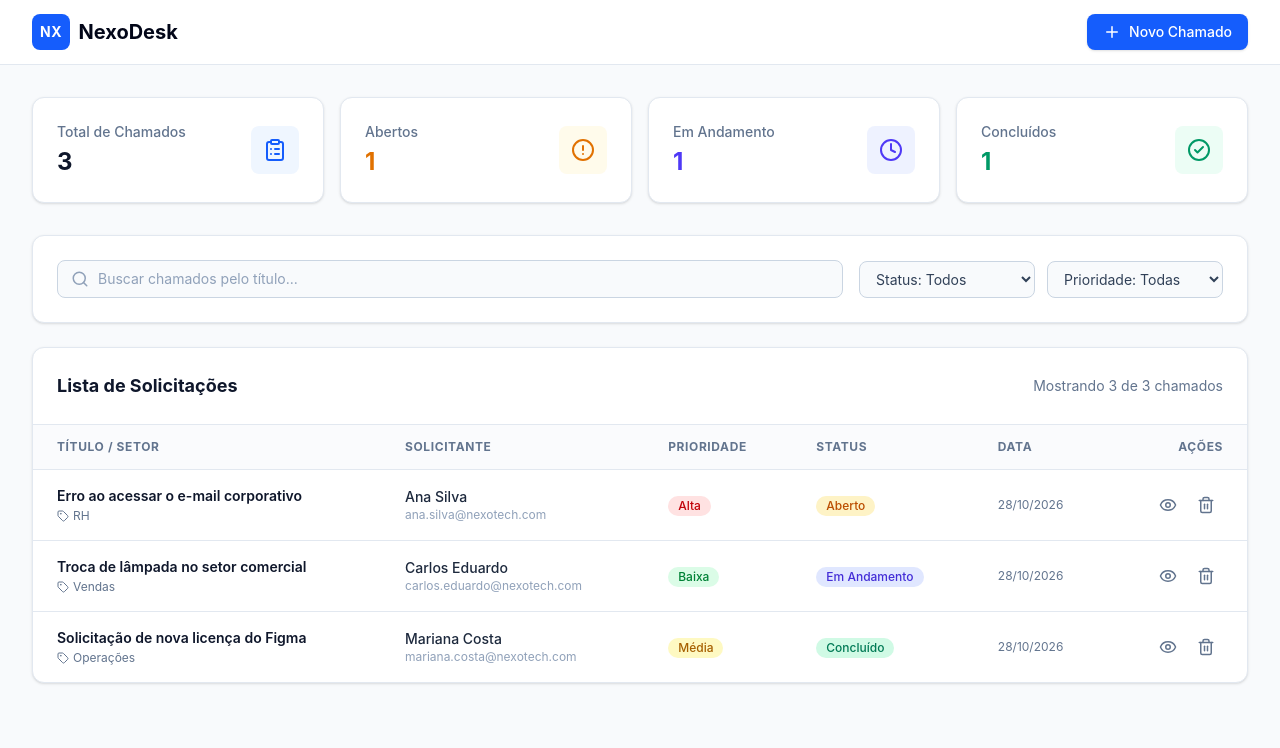
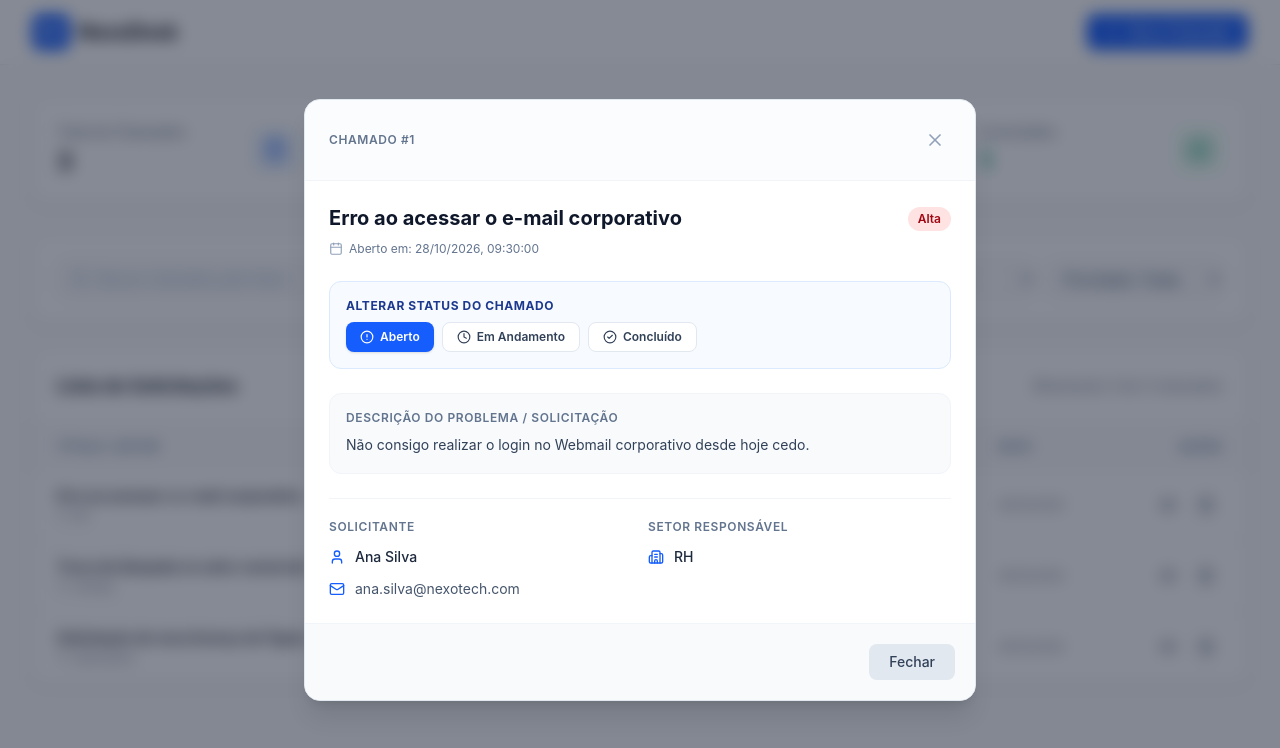
Before and after one commit to Wandallis/nexodesk, a React (Vite) app: page / in a window 1280 px wide. Both pictures are taken after a click on the button 1168 px from the left and 505 px from the top of the page. Shown: the top 748 px of the page. Built offline with nearby package versions, Linux system fonts and the light colour scheme.

Commit message:
adicionando modal de exibição de informações detalhadas

```diff
--- a/src/App.tsx
+++ b/src/App.tsx
@@ -5,6 +5,7 @@ import { Header } from './components/header';
 import { MetricCard } from './components/MetricCard';
 import { TicketTable } from './components/TicketTable';
 import { TicketFilters } from './components/TicketFilters';
+import { TicketDetailsModal } from './components/TicketDetailsModal';
 import {
   ClipboardList,
   Clock,
@@ -19,6 +20,24 @@ export default function App() {
   const [searchTerm, setSearchTerm] = useState('');
   const [selectedStatus, setSelectedStatus] = useState('Todos');
   const [selectedPriority, setSelectedPriority] = useState('Todos');
+
+  // Estados do Modal de Detalhes
+  const [selectedTicket, setSelectedTicket] = useState<Ticket | null>(null);
+  const [isDetailsModalOpen, setIsDetailsModalOpen] = useState(false);
+
+  // Lógica para visualizar detalhes
+  const handleViewDetails = (ticket: Ticket) => {
+    setSelectedTicket(ticket);
+    setIsDetailsModalOpen(true);
+  };
+
+  const handleCloseDetailsModal = () => {
+    setSelectedTicket(null);
+    setIsDetailsModalOpen(false);
+  };
+
+
+
 
   // Contadores globais (baseados em todos os tickets)
   const totalTickets = tickets.length;
@@ -51,9 +70,19 @@ export default function App() {
     }
   };
 
-  const handleViewDetails = (ticket: Ticket) => {
-    alert(`Detalhes do chamado:\n\nTítulo: ${ticket.title}\nSolicitante: ${ticket.authorName}\nStatus: ${ticket.status}`);
+  // Função para alterar o status do chamado com feedback
+  const handleUpdateStatus = (ticketId: string, newStatus: Ticket['status']) => {
+    setTickets(prev =>
+      prev.map(t => t.id === ticketId ? { ...t, status: newStatus } : t)
+    );
+
+    // Atualiza também o ticket selecionado atualmente no modal para refletir na hora
+    setSelectedTicket(prev => prev ? { ...prev, status: newStatus } : null);
+
+    alert(`Sucesso! Status do chamado atualizado para "${newStatus}".`);
   };
+
+
 
   return (
     <div className="min-h-screen bg-slate-50 text-slate-800">
@@ -122,6 +151,16 @@ export default function App() {
         </div>
 
       </main>
+
+      {/* Modal de Detalhes do Chamado */}
+      <TicketDetailsModal
+        ticket={selectedTicket}
+        isOpen={isDetailsModalOpen}
+        onClose={handleCloseDetailsModal}
+        onUpdateStatus={handleUpdateStatus}
+      />
+
+
     </div>
   );
 }
--- /dev/null
+++ b/src/components/TicketDetailsModal.tsx
@@ -0,0 +1,135 @@
+import type { Ticket } from '../types/ticket';
+import { X, Calendar, User, Mail, Building2, AlertCircle, Clock, CheckCircle2 } from 'lucide-react';
+
+interface TicketDetailsModalProps {
+  ticket: Ticket | null;
+  isOpen: boolean;
+  onClose: () => void;
+  onUpdateStatus: (ticketId: string, newStatus: Ticket['status']) => void;
+}
+
+export function TicketDetailsModal({ ticket, isOpen, onClose, onUpdateStatus }: TicketDetailsModalProps) {
+  if (!isOpen || !ticket) return null;
+
+  return (
+    <div className="fixed inset-0 z-50 flex items-center justify-center bg-slate-900/50 backdrop-blur-sm p-4 overflow-y-auto">
+      <div
+        className="bg-white w-full max-w-2xl rounded-2xl shadow-xl border border-slate-200 overflow-hidden transform transition-all"
+        onClick={(e) => e.stopPropagation()}
+      >
+        {/* Modal Header */}
+        <div className="flex items-center justify-between p-5 sm:p-6 border-b border-slate-100 bg-slate-50/50">
+          <div className="flex items-center gap-3">
+            <span className="text-xs font-semibold text-slate-500 uppercase tracking-wider">
+              Chamado #{ticket.id}
+            </span>
+          </div>
+          <button
+            onClick={onClose}
+            className="p-1.5 text-slate-400 hover:text-slate-600 hover:bg-slate-200/60 rounded-lg transition cursor-pointer"
+            title="Fechar"
+          >
+            <X size={20} />
+          </button>
+        </div>
+
+        {/* Modal Content */}
+        <div className="p-5 sm:p-6 space-y-6">
+          {/* Título e Prioridade */}
+          <div>
+            <div className="flex items-center justify-between gap-4 mb-2">
+              <h2 className="text-lg sm:text-xl font-bold text-slate-900 leading-snug">
+                {ticket.title}
+              </h2>
+              <span className={`px-2.5 py-1 rounded-full text-xs font-semibold ${
+                ticket.priority === 'Alta' ? 'bg-red-100 text-red-800' :
+                ticket.priority === 'Média' ? 'bg-yellow-100 text-yellow-800' : 'bg-green-100 text-green-800'
+              }`}>
+                {ticket.priority}
+              </span>
+            </div>
+            <div className="flex items-center gap-1.5 text-xs text-slate-500">
+              <Calendar size={14} className="text-slate-400" />
+              <span>Aberto em: {new Date(ticket.createdAt).toLocaleString('pt-BR')}</span>
+            </div>
+          </div>
+
+          {/* Alteração de Status Interativa */}
+          <div className="bg-blue-50/50 border border-blue-100 p-4 rounded-xl space-y-2">
+            <label className="text-xs font-bold text-blue-900 uppercase tracking-wider block">
+              Alterar Status do Chamado
+            </label>
+            <div className="flex flex-wrap gap-2">
+              {(['Aberto', 'Em Andamento', 'Concluído'] as Ticket['status'][]).map((statusOption) => {
+                const isSelected = ticket.status === statusOption;
+                return (
+                  <button
+                    key={statusOption}
+                    onClick={() => onUpdateStatus(ticket.id, statusOption)}
+                    className={`px-3.5 py-1.5 rounded-lg text-xs font-semibold transition cursor-pointer flex items-center gap-1.5 ${
+                      isSelected
+                        ? 'bg-blue-600 text-white shadow-sm'
+                        : 'bg-white text-slate-700 border border-slate-200 hover:bg-slate-100'
+                    }`}
+                  >
+                    {statusOption === 'Aberto' && <AlertCircle size={14} />}
+                    {statusOption === 'Em Andamento' && <Clock size={14} />}
+                    {statusOption === 'Concluído' && <CheckCircle2 size={14} />}
+                    {statusOption}
+                  </button>
+                );
+              })}
+            </div>
+          </div>
+
+          {/* Descrição Completa */}
+          <div className="bg-slate-50 p-4 rounded-xl border border-slate-100">
+            <h4 className="text-xs font-semibold text-slate-500 uppercase tracking-wider mb-2">
+              Descrição do Problema / Solicitação
+            </h4>
+            <p className="text-sm text-slate-700 whitespace-pre-wrap leading-relaxed">
+              {ticket.description}
+            </p>
+          </div>
+
+          {/* Dados do Solicitante e Setor */}
+          <div className="grid grid-cols-1 sm:grid-cols-2 gap-4 border-t border-slate-100 pt-5">
+            <div className="space-y-3">
+              <h4 className="text-xs font-semibold text-slate-500 uppercase tracking-wider">
+                Solicitante
+              </h4>
+              <div className="flex items-center gap-2.5 text-sm text-slate-800">
+                <User size={16} className="text-blue-600 shrink-0" />
+                <span className="font-medium">{ticket.authorName}</span>
+              </div>
+              <div className="flex items-center gap-2.5 text-sm text-slate-600">
+                <Mail size={16} className="text-blue-600 shrink-0" />
+                <span className="break-all">{ticket.authorEmail}</span>
+              </div>
+            </div>
+
+            <div className="space-y-3">
+              <h4 className="text-xs font-semibold text-slate-500 uppercase tracking-wider">
+                Setor Responsável
+              </h4>
+              <div className="flex items-center gap-2.5 text-sm text-slate-800">
+                <Building2 size={16} className="text-blue-600 shrink-0" />
+                <span className="font-medium">{ticket.sector}</span>
+              </div>
+            </div>
+          </div>
+        </div>
+
+        {/* Modal Footer */}
+        <div className="p-4 sm:p-5 bg-slate-50 border-t border-slate-100 flex justify-end">
+          <button
+            onClick={onClose}
+            className="px-5 py-2 bg-slate-200 hover:bg-slate-300 text-slate-700 text-sm font-medium rounded-lg transition cursor-pointer"
+          >
+            Fechar
+          </button>
+        </div>
+      </div>
+    </div>
+  );
+}
```
